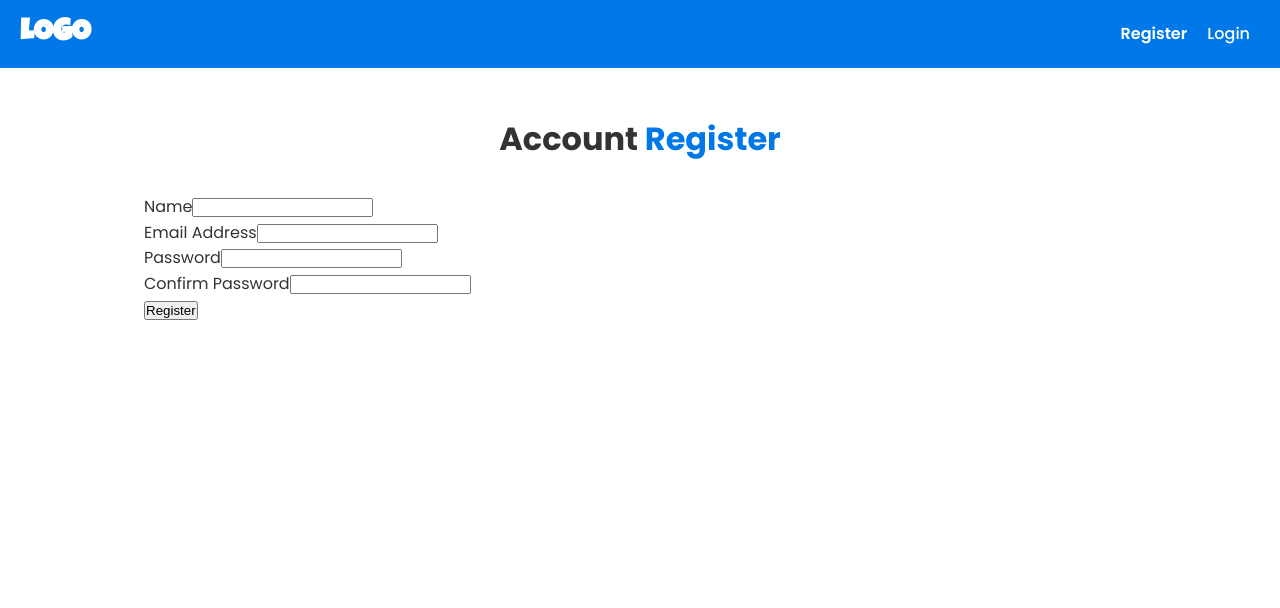
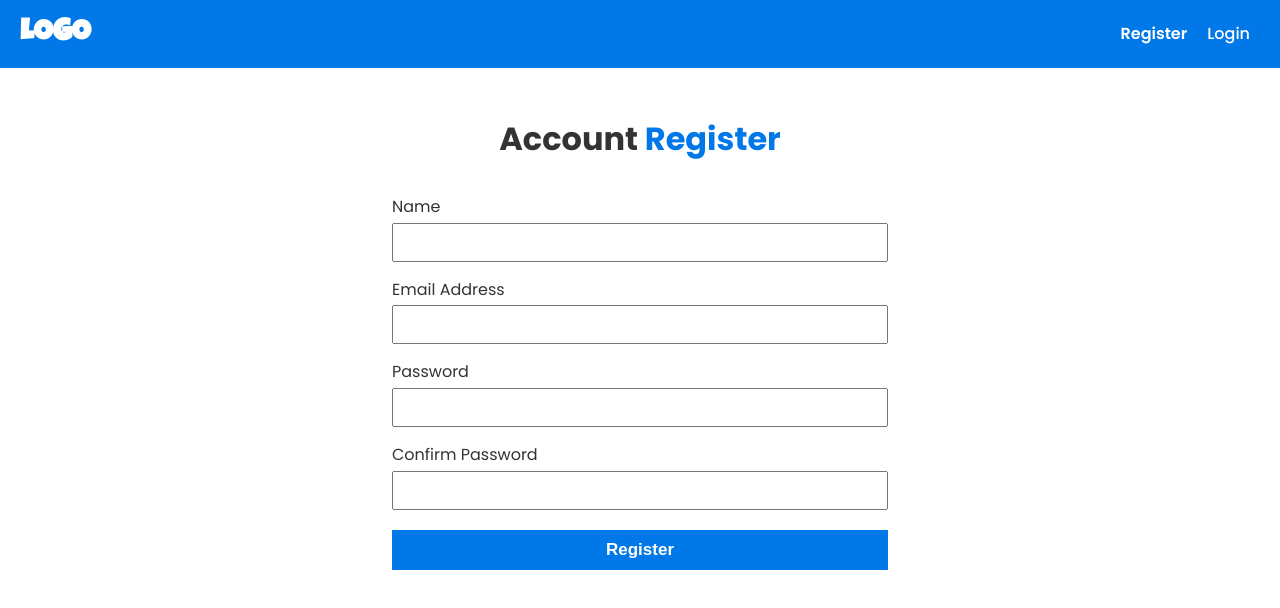
Before and after one commit to oluwakemi-dada/Fashion-Designer-Measurements-Keeper, a React (Create React App) app in the folder client/: page /register in a window 1280 px wide. Shown: the top 608 px of the page. Built offline with nearby package versions, Linux system fonts and the light colour scheme; the HTML template or start-up script is replaced by a standard one.

Commit message:
Styled Register and Login Page

```diff
--- /dev/null
+++ b/client/src/components/auth/AuthResources.js
@@ -0,0 +1,61 @@
+import styled from 'styled-components';
+
+export const Wrapper = styled.div`
+  padding: 1rem 30%;
+
+  @media (max-width: 1024px) {
+    padding: 1rem 17%;
+  }
+
+  @media (max-width: 768px) {
+    padding: 1rem 16%;
+  }
+
+  @media (max-width: 650px) {
+    padding: 1rem 12%;
+  }
+
+  @media (max-width: 450px) {
+    padding: 1rem 7%;
+  }
+`;
+
+export const Field = styled.div`
+  display: flex;
+  flex-direction: column;
+`;
+
+export const Title = styled.h1`
+  text-align: center;
+  margin-bottom: 3rem;
+
+  @media (max-width: 600px) {
+    font-size: 2.5rem;
+  }
+`;
+
+export const Input = styled.input`
+  padding: 1rem;
+  margin-bottom: 1.5rem;
+  margin-top: 0.3rem;
+`;
+
+export const Button = styled.button`
+  background: #0078e7;
+  color: #fff;
+  height: 4rem;
+  width: 100%;
+  margin-top: 0.5rem;
+  border: none;
+  font-size: 1.7rem;
+  font-weight: 600;
+  text-align: center;
+  display: flex;
+  align-items: center;
+  justify-content: center;
+  cursor: pointer;
+  transition: opacity 0.2s ease-in;
+  &:hover {
+    background: #0370d6;
+  }
+`;
--- a/client/src/components/auth/Login.js
+++ b/client/src/components/auth/Login.js
@@ -1,5 +1,5 @@
 import React, { useState, useContext, useEffect } from 'react';
-import { Wrapper, Title } from '../pages/PageResources';
+import { Wrapper, Title, Field, Input, Button } from './AuthResources';
 import AlertContext from '../../context/alert/alertContext';
 import AuthContext from '../../context/auth/authContext';
 import Alert from '../layout/Alert';
@@ -49,27 +49,27 @@ const Login = (props) => {
       </Title>
       <Alert />
       <form onSubmit={onSubmit}>
-        <div>
+        <Field>
           <label htmlFor='email'>Email Address</label>
-          <input
+          <Input
             type='email'
             name='email'
             value={email}
             onChange={onChange}
             required
           />
-        </div>
-        <div>
+        </Field>
+        <Field>
           <label htmlFor='password'>Password</label>
-          <input
+          <Input
             type='password'
             name='password'
             value={password}
             onChange={onChange}
             required
           />
-        </div>
-        <button type='submit'>Login</button>
+        </Field>
+        <Button type='submit'>Login</Button>
       </form>
     </Wrapper>
   );
--- a/client/src/components/auth/Register.js
+++ b/client/src/components/auth/Register.js
@@ -1,5 +1,5 @@
 import React, { useState, useContext, useEffect } from 'react';
-import { Wrapper, Title } from '../pages/PageResources';
+import { Wrapper, Title, Field, Input, Button } from './AuthResources';
 import AlertContext from '../../context/alert/alertContext';
 import AuthContext from '../../context/auth/authContext';
 import Alert from '../layout/Alert';
@@ -56,29 +56,29 @@ const Register = (props) => {
       </Title>
       <Alert />
       <form onSubmit={onSubmit}>
-        <div>
+        <Field>
           <label htmlFor='name'>Name</label>
-          <input
+          <Input
             type='text'
             name='name'
             value={name}
             onChange={onChange}
             required
           />
-        </div>
-        <div>
+        </Field>
+        <Field>
           <label htmlFor='email'>Email Address</label>
-          <input
+          <Input
             type='email'
             name='email'
             value={email}
             onChange={onChange}
             required
           />
-        </div>
-        <div>
+        </Field>
+        <Field>
           <label htmlFor='password'>Password</label>
-          <input
+          <Input
             type='password'
             name='password'
             value={password}
@@ -86,10 +86,10 @@ const Register = (props) => {
             required
             minLength='6'
           />
-        </div>
-        <div>
+        </Field>
+        <Field>
           <label htmlFor='password2'>Confirm Password</label>
-          <input
+          <Input
             type='password'
             name='password2'
             value={password2}
@@ -97,8 +97,8 @@ const Register = (props) => {
             required
             minLength='6'
           />
-        </div>
-        <button type='submit'>Register</button>
+        </Field>
+        <Button type='submit'>Register</Button>
       </form>
     </Wrapper>
   );
--- a/client/src/components/pages/PageResources.js
+++ b/client/src/components/pages/PageResources.js
@@ -23,4 +23,8 @@ export const Wrapper = styled.div`
 export const Title = styled.h1`
   text-align: center;
   margin-bottom: 3rem;
+
+  @media (max-width: 600px) {
+    font-size: 2.5rem;
+  }
 `;
```
